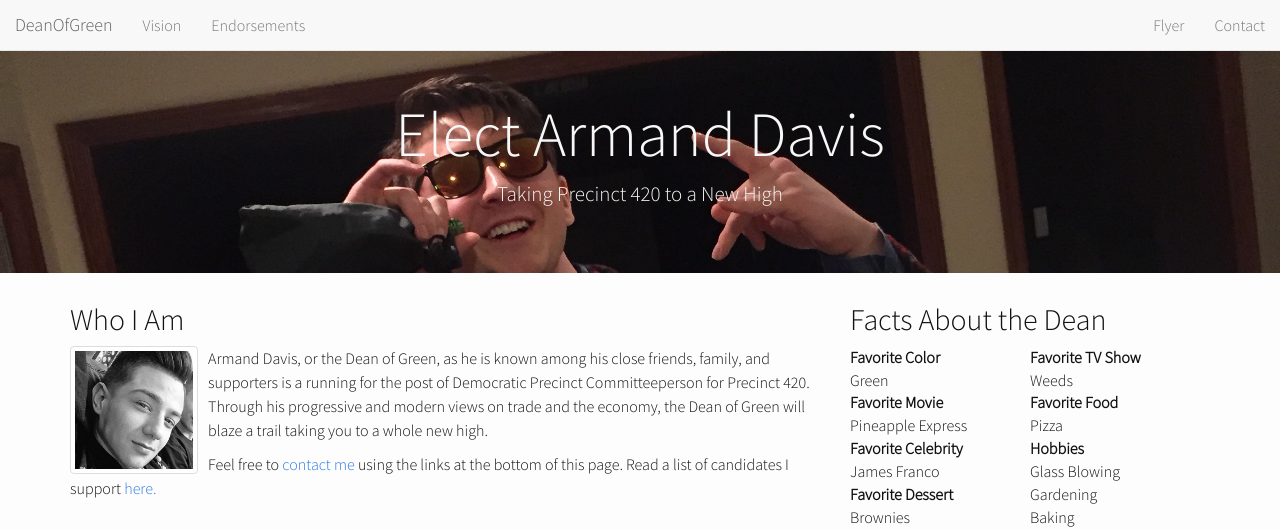
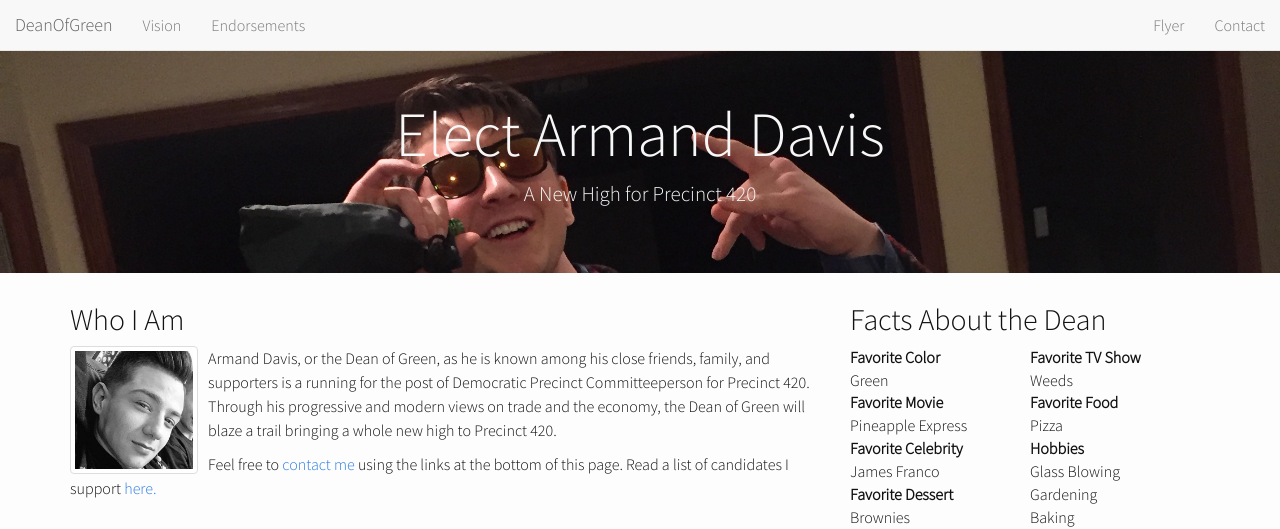
Before and after one commit to deanofgreen/deanofgreen.github.io, a Jekyll site: the page built from index.html, in a window 1280 px wide. Shown: the top 529 px of the page. Built offline with Jekyll 4.4.1, drawn with Linux system fonts in a browser that asks for light colours; nearby versions of some CDN libraries.

Commit message:
Add new slogan.

```diff
--- a/_layouts/post.html
+++ b/_layouts/post.html
@@ -13,7 +13,7 @@
 			<div class="col-md-4 hidden-xs hidden-sm">
 				<h2>Write in Armand Davis</h2>
                 <p>
-                    I am running for Democratic Precinct Committeeperson for Precinct 420. Vote for me if you want to join me in taking Precinct 420 to a new high.
+                    I am running for Democratic Precinct Committeeperson for Precinct 420. Vote for me if you want to join me in bringing a new high to Precinct 420.
                 </p>
                 <div id="postportrait">
                     <img src="/resources/PostPortrait.jpg" alt="Photo of the Dean" class="img-responsive img-thumbnail" width=100% >
--- a/index.html
+++ b/index.html
@@ -8,7 +8,7 @@
 				Elect Armand Davis
 			</h1>
 			<p class=text-center>
-				Taking Precinct 420 to a New High
+				A New High for Precinct 420
 			</div>
 		</div>
     </div>
@@ -18,7 +18,7 @@
 				<h2>Who I Am</h2>
 				<img src="resources/Portrait.jpg" alt="Portrait of Armand" id="portrait" class="img-thumbnail">
                 <p>
-                    Armand Davis, or the Dean of Green, as he is known among his close friends, family, and supporters is a running for the post of Democratic Precinct Committeeperson for Precinct 420. Through his progressive and modern views on trade and the economy, the Dean of Green will blaze a trail taking you to a whole new high.
+                    Armand Davis, or the Dean of Green, as he is known among his close friends, family, and supporters is a running for the post of Democratic Precinct Committeeperson for Precinct 420. Through his progressive and modern views on trade and the economy, the Dean of Green will blaze a trail bringing a whole new high to Precinct 420.
                 </p>
                 <p>
                     Feel free to <a href="#contact">contact me</a> using the links at the bottom of this page. Read a list of candidates I support <a href=/endorsements.html>here.</a>
```
